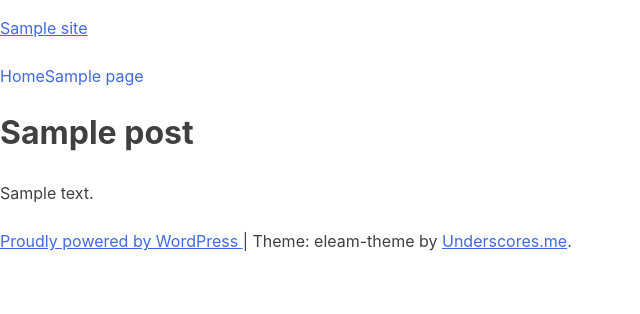
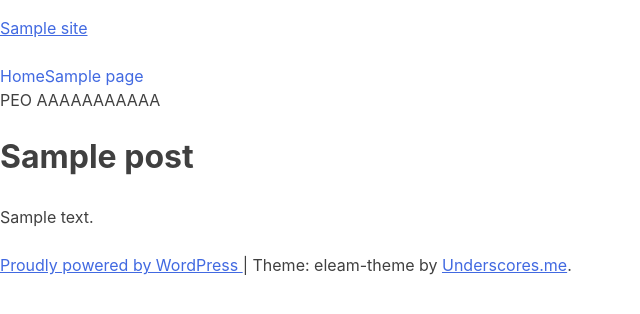
Before and after one commit to vifiedler/eleam-theme, a WordPress theme: template page.php in a window 1280 px wide. Shown: the top 314 px of the page, without its empty margins (0-640 px from the left). Run offline with PHP 8.4 and a stand-in for WordPress, Linux system fonts and the light colour scheme; the site name, menu and one post (Sample post) are stand-ins, and other content is empty; some libraries are stand-ins or nearby versions.

Commit message:
Update page.php

```diff
--- a/page.php
+++ b/page.php
@@ -14,7 +14,7 @@
 
 get_header();
 ?>
-
+PEO AAAAAAAAAAA
 	<main id="primary" class="site-main">
 
 		<?php
```
